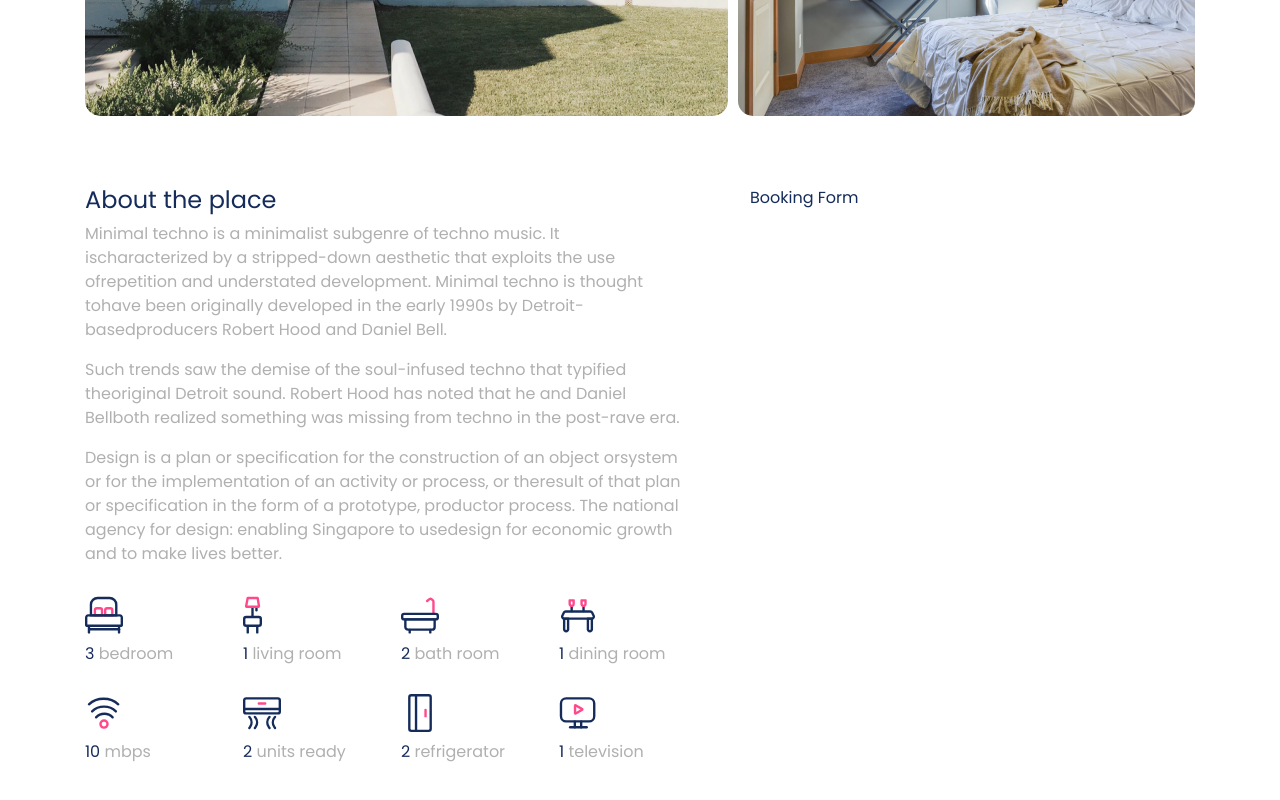
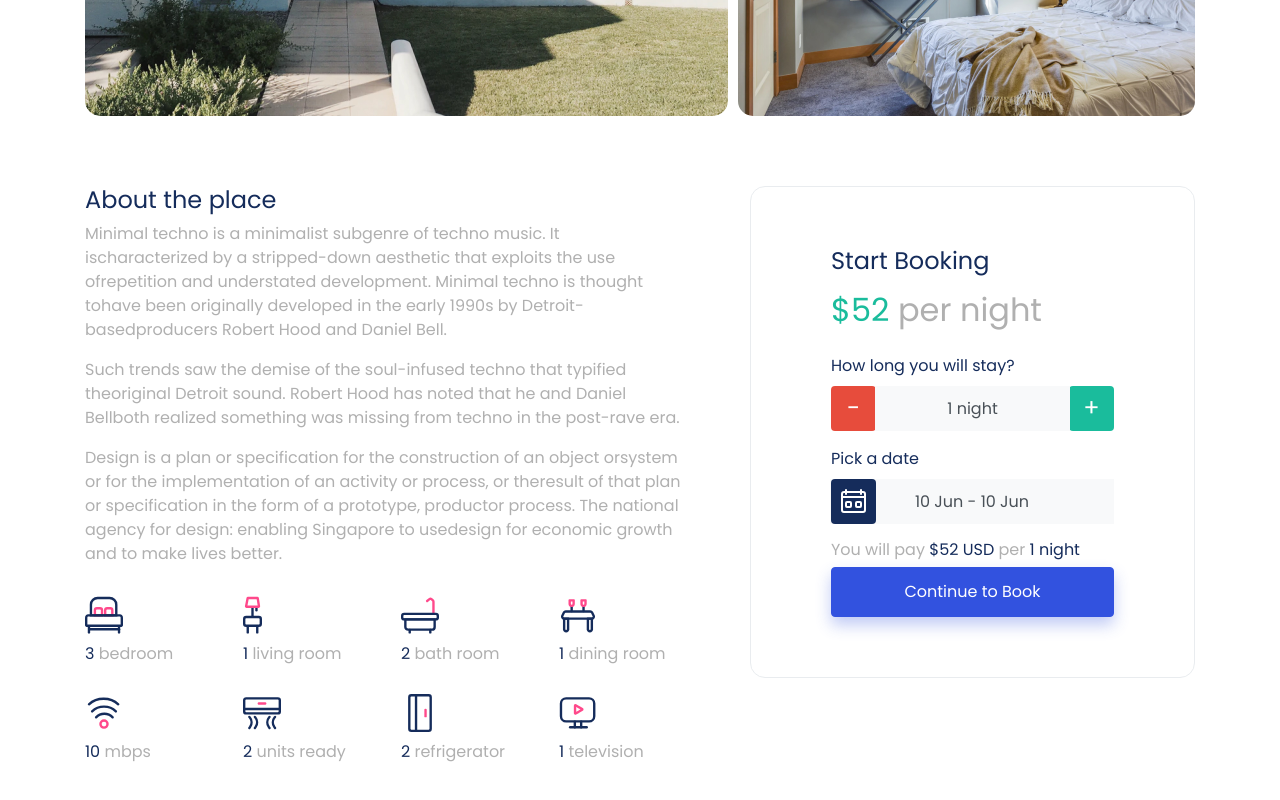
Before and after one commit to nicktra/staycation-mern, a React (Create React App) app: page /properties/asd1293uasdads1 in a window 1280 px wide. Shown: the part 656-1456 px from the top of the page. Built offline with nearby package versions, Linux system fonts and the light colour scheme.

Commit message:
Add BookingForm and fix InputDate

```diff
--- a/src/assets/scss/_colorVariables.scss
+++ b/src/assets/scss/_colorVariables.scss
@@ -14,9 +14,9 @@ $blue:    #007bff !default;
 $indigo:  #3252DF !default;
 $purple:  #6f42c1 !default;
 $pink:    #e83e8c !default;
-$red:     #dc3545 !default;
+$red:     #e74c3c !default;
 $orange:  #fd7e14 !default;
 $yellow:  #ffcc47 !default;
 $green:   #28a745 !default;
-$teal:    #20c997 !default;
+$teal:    #1abc9c !default;
 $cyan:    #17a2b8 !default;
--- a/src/assets/scss/_variables.scss
+++ b/src/assets/scss/_variables.scss
@@ -217,7 +217,7 @@ $line-height-sm:              1.5 !default;
 $border-width:                1px !default;
 $border-color:                $gray-300 !default;
 
-$border-radius:               .25rem !default;
+$border-radius:               0.9875rem !default;
 $border-radius-lg:            .3rem !default;
 $border-radius-sm:            .2rem !default;
 
--- a/src/assets/scss/style.scss
+++ b/src/assets/scss/style.scss
@@ -106,7 +106,10 @@ section {
 }
 
 .card {
-  height: 100%;
+  &.bordered {
+    border: 1px solid $gray-200;
+  }
+  border-radius: 15px;
 
   .tag {
     z-index: 3;
--- a/src/elements/Form/InputDate/index.scss
+++ b/src/elements/Form/InputDate/index.scss
@@ -1,4 +1,5 @@
 @import "../../../assets/scss/colorVariables";
+.input-date {
   .input-group {
     background-color: $white;
     .input-group-text {
@@ -30,10 +31,11 @@
     .date-range-wrapper {
       padding: 4px;
       background-color: $white;
-        box-shadow: 0 0 20px rgba($black, 1.0);
+      box-shadow: 0 0 20px rgba($black, 1);
       position: absolute;
       border-radius: 4px;
       top: 45px;
       z-index: 5;
     }
   }
+}
--- a/src/elements/Form/InputNumber/index.js
+++ b/src/elements/Form/InputNumber/index.js
@@ -1,4 +1,4 @@
-import React, { useState } from "react";
+import React from "react";
 import propTypes from "prop-types";
 
 import "./index.scss";
@@ -6,24 +6,16 @@ import "./index.scss";
 export default function Number(props) {
   const { value, placeholder, name, min, max, prefix, suffix, isSuffixPlural } = props;
 
-  const [InputValue, setInputValue] = useState(`${prefix}${value}${suffix}`);
+  const onChange = e => {
+    let value = String(e.target.value);
 
-  const onChange = (e) => {
-    let value = String(e.target.value);
-    if (prefix) value = value.replace(prefix);
-    if (suffix) value = value.replace(suffix);
-
-    const patternNumeric = new RegExp("[0-9]*");
-    const isNumeric = patternNumeric.test(value);
-
-    if (isNumeric && +value <= max && +value >= min) {
+    if (+value <= max && +value >= min) {
       props.onChange({
         target: {
           name: name,
           value: value,
         },
       });
-      setInputValue(`${prefix}${value}${suffix}${isSuffixPlural && value > 1 ? "s": ""}`);
     }
   };
 
@@ -57,10 +49,11 @@ export default function Number(props) {
           min={min}
           max={max}
           name={name}
+          readOnly
           pattern="[0-9]*"
           className="form-control"
           placeholder={placeholder ? placeholder : "0"}
-          value={String(InputValue)}
+          value={`${prefix}${value}${suffix}${isSuffixPlural && value > 1 ? "s": ""}`}
           onChange={onChange}
         />
         <div className="input-group-append">
--- a/src/pages/DetailsPage.js
+++ b/src/pages/DetailsPage.js
@@ -4,6 +4,7 @@ import Header from "parts/Header";
 import PageDetailTitle from "parts/PageDetailTitle";
 import FeaturedImage from "parts/FeaturedImage";
 import PageDetailDescription from "parts/PageDetailDescription";
+import BookingForm from "parts/BookingForm";
 
 import ItemDetails from "json/itemDetails.json";
 
@@ -32,7 +33,9 @@ export default class DetailsPage extends Component {
             <div className="col-7 pr-5">
               <PageDetailDescription data={ItemDetails}></PageDetailDescription>
             </div>
-            <div className="col-5">Booking Form</div>
+            <div className="col-5">
+              <BookingForm itemDetails={ItemDetails} />
+            </div>
           </div>
         </section>
       </>
--- a/src/pages/ExampleInputDate.js
+++ b/src/pages/ExampleInputDate.js
@@ -1,7 +1,7 @@
 import React, { Component } from "react";
 import { InputDate } from "elements/Form";
 
-export default class Example extends Component {
+export default class ExampleInputDate extends Component {
   state = {
     value: {
       startDate: new Date(),
--- a/src/pages/ExampleInputNumber.js
+++ b/src/pages/ExampleInputNumber.js
@@ -1,7 +1,7 @@
 import React, { Component } from "react";
 import InputNumber from "elements/Form/InputNumber";
 
-export default class Example extends Component {
+export default class ExampleInputNumber extends Component {
   state = {
     value: "1",
   };
--- /dev/null
+++ b/src/parts/BookingForm.js
@@ -0,0 +1,121 @@
+import React, { Component } from "react";
+
+import propTypes from "prop-types";
+
+import Button from "elements/Button";
+import { InputNumber, InputDate } from "elements/Form";
+
+export default class BookingForm extends Component {
+  constructor(props) {
+    super(props);
+    this.state = {
+      data: {
+        duration: 1,
+        date: {
+          startDate: new Date(),
+          endDate: new Date(),
+          key: "selection",
+        },
+      },
+    };
+  }
+
+  updateData = (e) => {
+    this.setState({
+      ...this.state,
+      data: {
+        ...this.state.data,
+        [e.target.name]: e.target.value,
+      },
+    });
+  };
+
+  componentDidUpdate(prevProps, prevState) {
+    const { data } = this.state;
+
+    if (prevState.data.date !== data.date) {
+      const startDate = new Date(data.date.startDate);
+      const endDate = new Date(data.date.endDate);
+      const countDuration = new Date(endDate - startDate).getDate();
+      this.setState({
+        data: {
+          ...this.state.data,
+          duration: countDuration,
+        },
+      });
+    }
+
+    if (prevState.data.duration !== data.duration) {
+      const startDate = new Date(data.date.startDate);
+      const endDate = new Date(
+        startDate.setDate(startDate.getDate() + +data.duration - 1)
+      );
+      this.setState({
+        ...this.state,
+        data: {
+          ...this.state.data,
+          date: {
+            ...this.state.data.date,
+            endDate: endDate,
+          },
+        },
+      });
+    }
+  }
+
+  render() {
+    const { data } = this.state;
+    const { itemDetails, startBooking } = this.props;
+
+    return (
+      <div className="card bordered" style={{ padding: "60px 80px" }}>
+        <h4 className="mb-3">Start Booking</h4>
+        <h5 className="h2 text-teal mb-4">
+          ${itemDetails.price}{" "}
+          <span className="text-gray-500 font-weight-light">
+            per {itemDetails.unit}
+          </span>
+        </h5>
+
+        <label htmlFor="duration">How long you will stay?</label>
+        <InputNumber
+          max={30}
+          suffix={" night"}
+          isSuffixPlural
+          onChange={this.updateData}
+          name="duration"
+          value={data.duration}
+        />
+
+        <label htmlFor="date">Pick a date</label>
+        <InputDate onChange={this.updateData} name="date" value={data.date} />
+
+        <h6 className="text-gray-500 font-weight-light">
+          You will pay{" "}
+          <span className="text-gray-900">
+            ${itemDetails.price * data.duration} USD
+          </span>{" "}
+          per{" "}
+          <span className="text-gray-900">
+            {data.duration} {itemDetails.unit}
+          </span>
+        </h6>
+
+        <Button
+          className="btn"
+          hasShadow
+          isPrimary
+          isBlock
+          onClick={startBooking}
+        >
+          Continue to Book
+        </Button>
+      </div>
+    );
+  }
+}
+
+BookingForm.propTypes = {
+  itemDetails: propTypes.object,
+  startBooking: propTypes.func,
+};
--- a/src/utils/formatDate.js
+++ b/src/utils/formatDate.js
@@ -3,7 +3,7 @@ export default date => {
   const d = new Date(date);
   const dtf = new Intl.DateTimeFormat("en", {
     year: "numeric",
-    mont: "short",
+    month: "short",
     day: "2-digit",
   });
 
```
Also changed, not shown: src/pages/Example.js (line endings or trailing spaces). Lines whose indentation alone changed are shown as unchanged.
